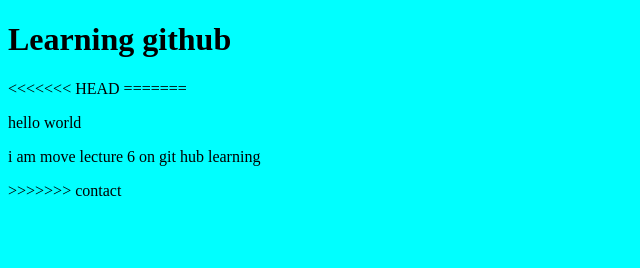
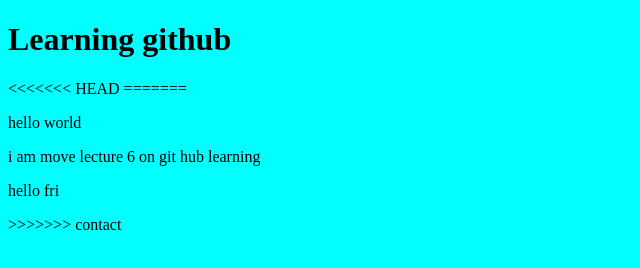
Before and after one commit to piyushcoder12/learing-git, a plain HTML site: page index.html in a window 1280 px wide. Shown: the whole page, without its empty margins (0-640 px from the left). Drawn offline with Linux system fonts and the light colour scheme.

Commit message:
add new another paragraph

```diff
--- a/index.html
+++ b/index.html
@@ -13,6 +13,7 @@
 =======
     <p>hello world</p>
     <p> i am move lecture 6 on git hub learning </p>
+    <p>hello fri</p>
 >>>>>>> contact
 </body>
 </html>
```
